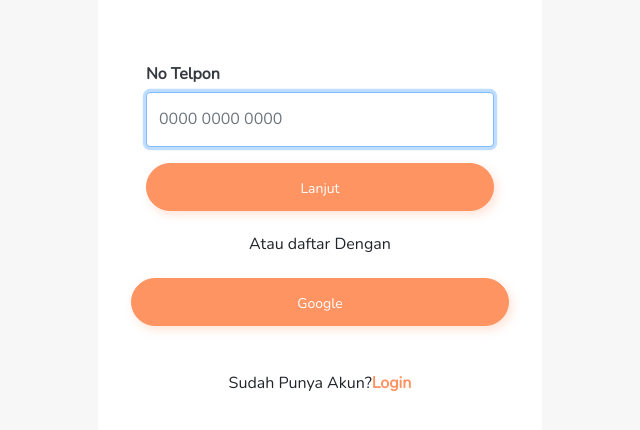
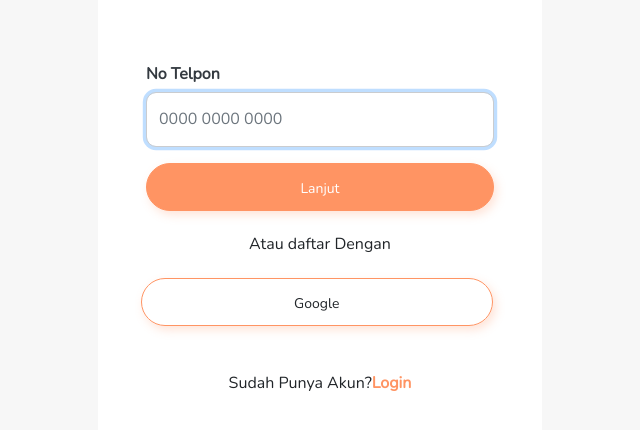
Before and after one commit to windyka/sim-statis, a plain HTML site: page login/login.html in a window 1280 px wide. Shown: the part 236-666 px from the top of the page, without its empty margins (320-960 px from the left). Drawn offline with nearby package versions, Linux system fonts and the light colour scheme.

Commit message:
login html

```diff
--- a/login/login.html
+++ b/login/login.html
@@ -70,7 +70,7 @@
             </div>
 
             <div class="col-12 mt-5">
-              <h6 class="h-6" style="padding-top: 20px ">
+              <h6 class="h-6" style="padding-top: 20px;">
                 <strong>No Telpon</strong>
               </h6>
               <input
@@ -81,7 +81,9 @@
                 placeholder="0000 0000 0000"
                 autofocus=""
                 data-height="55"
-                style="height: 55px;"
+                style="height: 55px; border: 1px solid #CACCCF;
+                box-sizing: border-box;
+                border-radius: 10px;"
               />
             </div>
           </div>
@@ -104,11 +106,11 @@
         <div>
             <a
               href="javascript:;"
-              class="btn btn-yellow mt-3 follow-btn "
-              style="width: 100%; height: 48px; border: 1px solid #FF9463;
+              class="btn btn mt-3 follow-btn "
+              style="width: 93%; height: 48px; border: 1px solid #FF9463;
             box-sizing: border-box;
             box-shadow: 3px 4px 10px rgba(255, 148, 99, 0.25);
-            border-radius: 25px; padding-top: 15px"
+            border-radius: 25px; padding-top: 15px; margin-left: 10px"
               data-follow-action="alert('follow clicked');"
               data-unfollow-action="alert('unfollow clicked');"
               tabindex="4"
```
